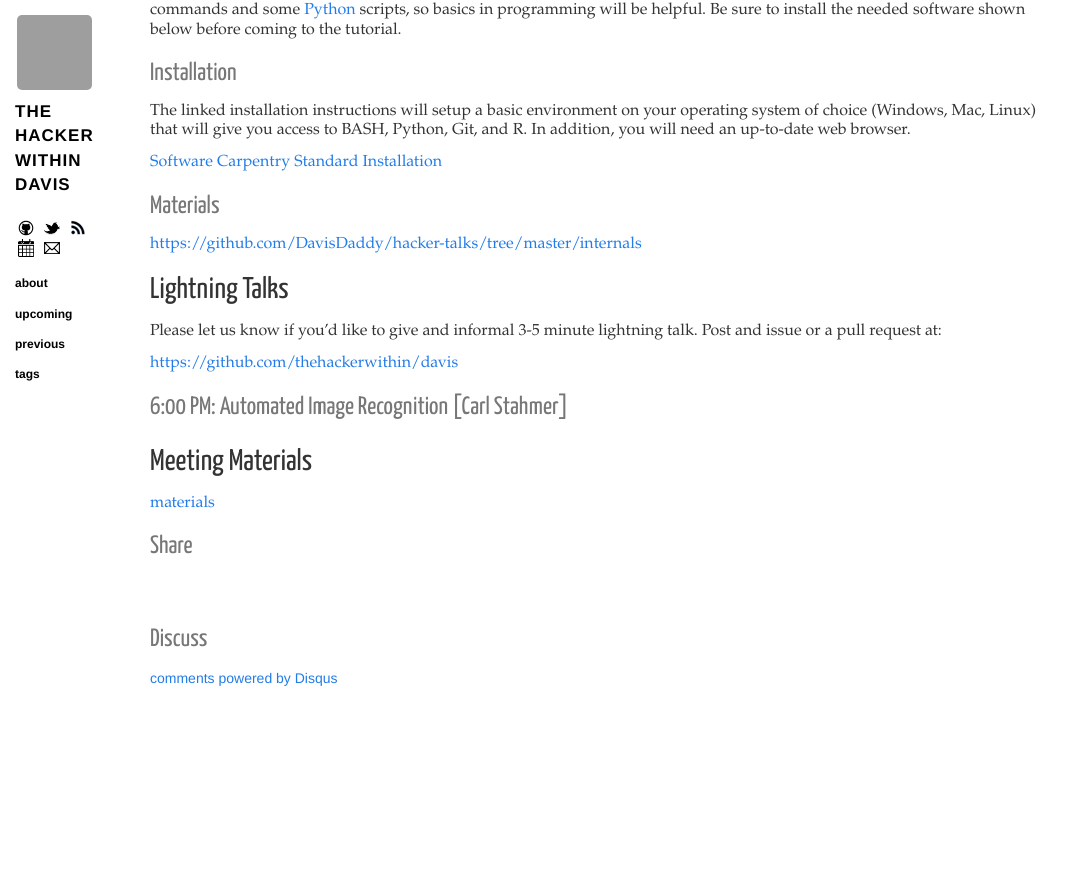
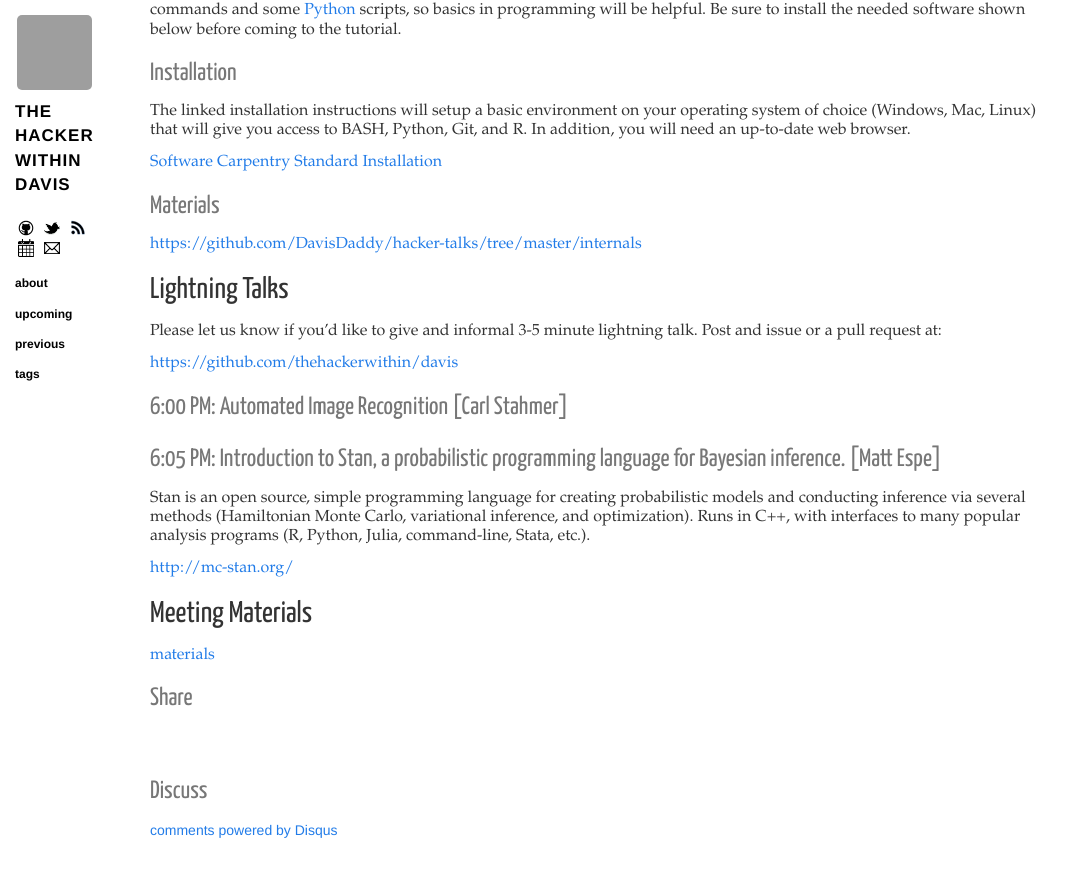
Before and after one commit to thehackerwithin/davis, a Jekyll site: the page built from _posts/2016-02-11-git-internals.markdown, in a window 1280 px wide and 900 px high, scrolled down 673 px. Shown: the top 877 px of the window, without its empty margins (0-1083 px from the left). Built offline with Jekyll 4.4.1, drawn with Linux system fonts in a browser that asks for light colours; nearby versions of some CDN libraries; Markdown is read by kramdown in place of the engine named in the settings; comment, search, counter and statistics services are not loaded; before the commit the page ends 1421 px from its top, so only the background shows below that; grey boxes are pictures that could not be loaded.

Commit message:
Update 2016-02-11-git-internals.markdown

```diff
--- a/_posts/2016-02-11-git-internals.markdown
+++ b/_posts/2016-02-11-git-internals.markdown
@@ -72,6 +72,12 @@ talk. Post and issue or a pull request at:
 
 ### 6:00 PM: Automated Image Recognition [Carl Stahmer]
 
+### 6:05 PM: Introduction to Stan, a probabilistic programming language for Bayesian inference. [Matt Espe]
+
+Stan is an open source, simple programming language for creating probabilistic models and conducting inference via several methods (Hamiltonian Monte Carlo, variational inference, and optimization). Runs in C++, with interfaces to many popular analysis programs (R, Python, Julia, command-line, Stata, etc.).
+
+[http://mc-stan.org/](http://mc-stan.org/)
+
 ## Meeting Materials
 
 [materials](https://github.com/thehackerwithin/davis/tree/gh-pages/meeting-materials/2016-02-11)
```
